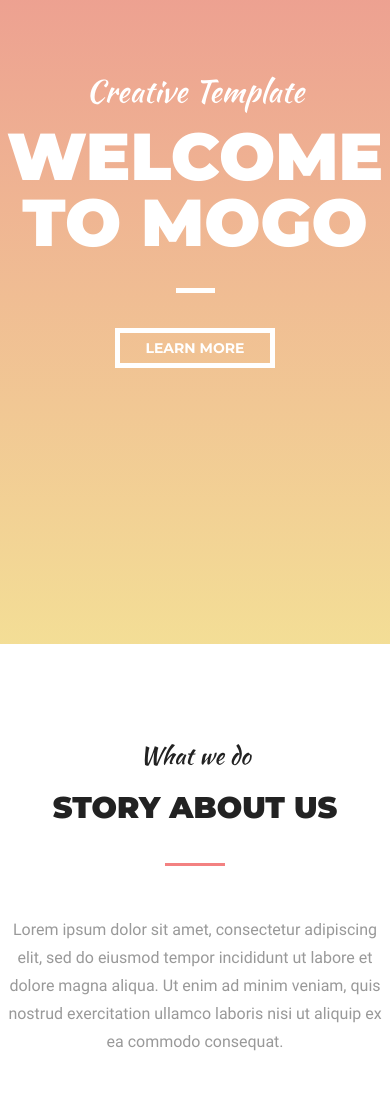
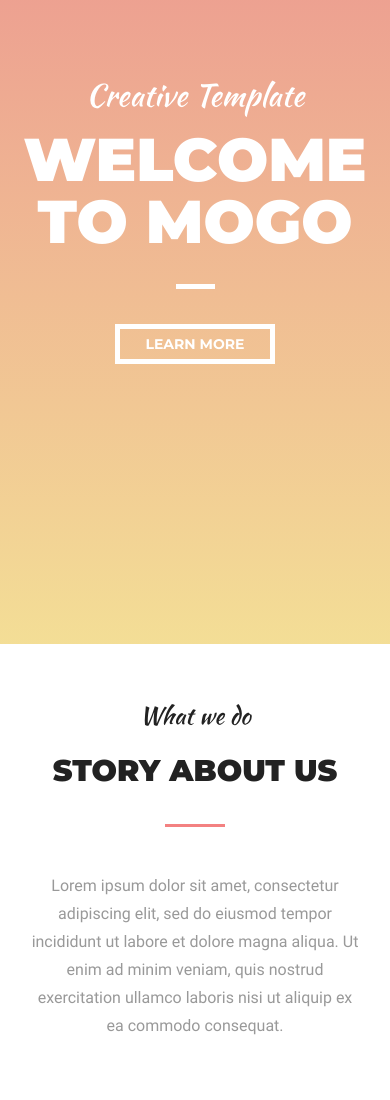
Before and after one commit to TonnyHawk/freebee-template, a website: page src/index.html in a window 390 px wide. Shown: the part 200-1300 px from the top of the page. Drawn offline with Linux system fonts and the light colour scheme; files whose address does not match are found by name; a web font is replaced by a local one.

Commit message:
section header sizes became adaptive

```diff
--- a/src/sass/_section.scss
+++ b/src/sass/_section.scss
@@ -1,5 +1,8 @@
 .section {
    padding: 100px 0;
+   @media(max-width: 920px){
+      padding: 60px 0;
+   }
 
    &__pretitle, &__title{
       text-align: center;
@@ -21,7 +24,12 @@
       align-items: center;
       text-transform: uppercase;
       font-size: 30px;
-      margin-top: 25px;
+      margin: 25px auto 0px;
+      max-width: 500px;
+      @media(max-width: 1000px){
+         padding: 0 20px;
+         line-height: 36px;
+      }
 
       &:after{
          content: '';
@@ -29,6 +37,9 @@
          margin: 40px 0 50px;
          background-color: $pink;
          height: 3px;
+         @media(max-width: 1000px){
+            margin: 35px 0 45px;
+         }
       }
    }
 
@@ -39,5 +50,9 @@
       text-align: center;
       line-height: 28px;
       margin: 0 auto 95px;
+      @media(max-width: 1000px){
+         padding: 0 30px;
+         margin-bottom: 70px;
+      }
    }
 }
--- a/src/sass/blocks/header/_header.scss
+++ b/src/sass/blocks/header/_header.scss
@@ -46,10 +46,11 @@
          font-size: 150px;
          margin-top: 50px;
          max-width: 800px;
-         @media(max-width: 920px){
-            font-size: 17vw;
+         @media(max-width: 1000px){
+            font-size: 15.5vw;
             padding: 0 1vw;
             margin-top: 4.5vw;
+            line-height: 16vw;
          }
 
          &:after{
@@ -57,7 +58,7 @@
             background: white;
             height: 5px;
             margin: 70px 0 50px;
-            @media(max-width: 920px){
+            @media(max-width: 1000px){
                margin: 8vw 0 9vw;
                width: 10vw;
             }
```
Also changed, not shown: src/css/main.min.css.
